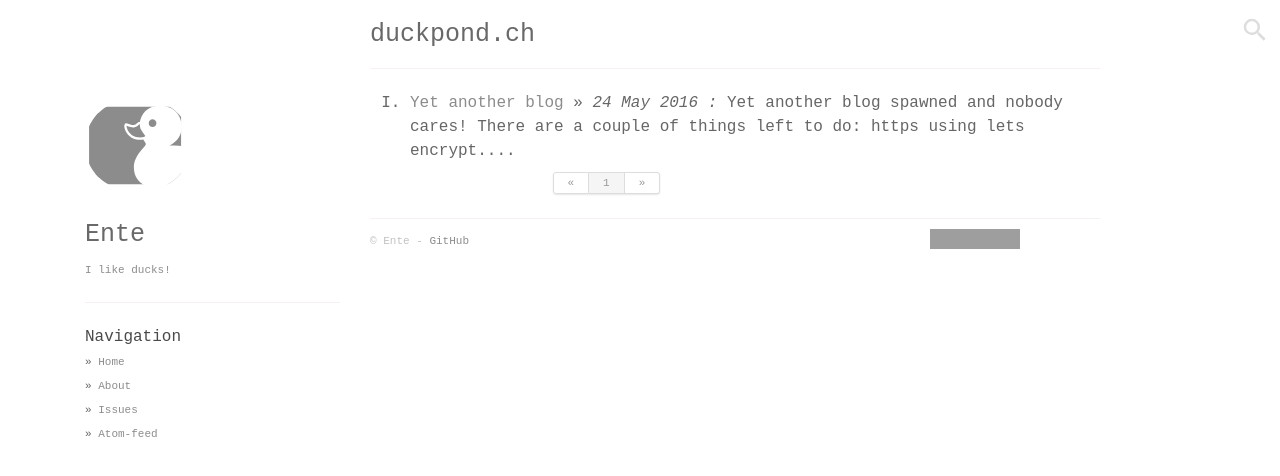
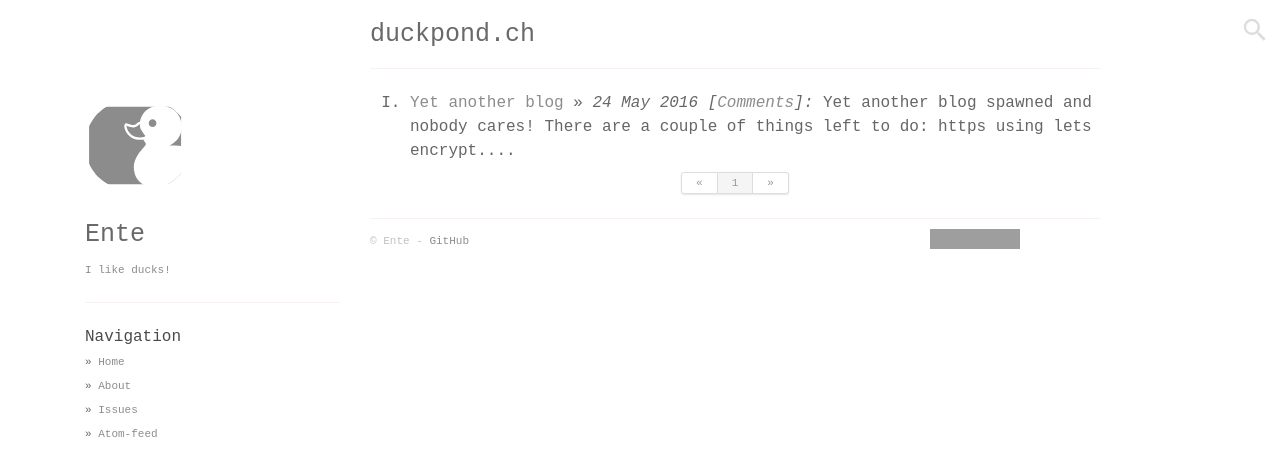
Before and after one commit to Enteee/duckpond.ch, a Jekyll site: the page built from index.html, in a window 1280 px wide. Shown: the top 476 px of the page. Built offline with Jekyll 4.4.1, drawn with Linux system fonts in a browser that asks for light colours; the list of posts is cut into pages by our own code; comment, search, counter and statistics services are not loaded; grey boxes are pictures that could not be loaded.

Commit message:
comment count

```diff
--- a/index.html
+++ b/index.html
@@ -8,7 +8,7 @@ layout: default
     <ol class="posts" type="I" start="{{ paginator.page | minus: 1 | times: paginator.per_page | times: -1 | plus: paginator.total_posts }}" reversed>
     {% for post in paginator.posts %}
         <li>
-            <a href="{{ post.url }}">{{ post.title }}</a> &raquo; <i><span>{{ post.date | date_to_string }} :</span></i>
+            <a href="{{ post.url }}">{{ post.title }}</a> &raquo; <i><span>{{ post.date | date_to_string }} [<a href="/my-uri.html#isso-thread">Comments</a>]:</span></i>
             <span>{{ post.content | strip_html | truncatewords:20 }}</span>
         </li>
     {% endfor %}
--- a/static/css/main.css
+++ b/static/css/main.css
@@ -84,6 +84,7 @@ a:hover {
     width: 50%;
     margin: 0 auto;
     display: block;
+    text-align: center;
 }
 
 .pagination ul {
```
